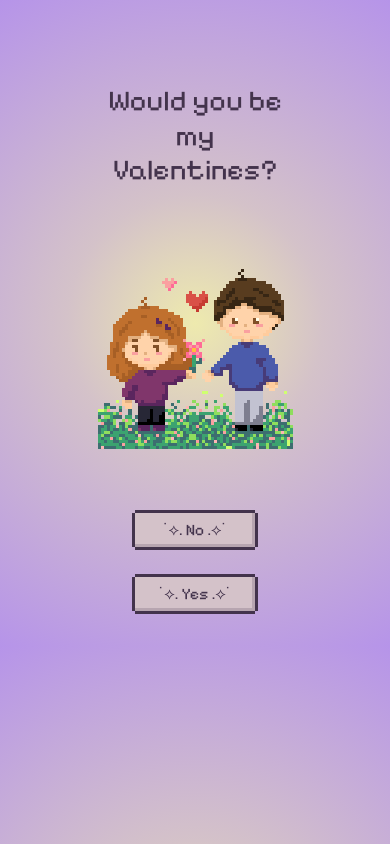
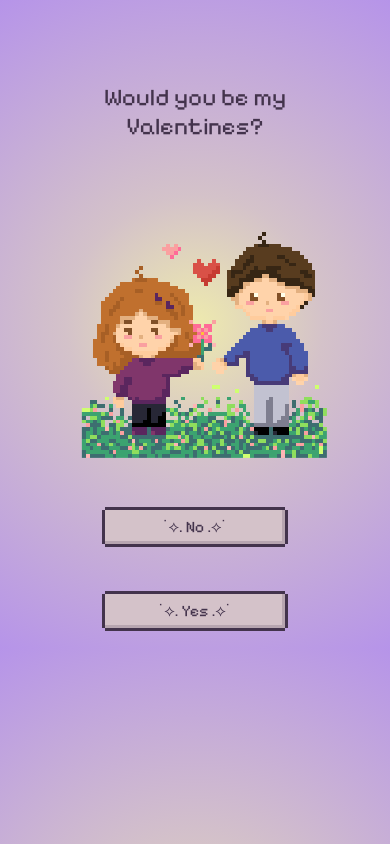
Before and after one commit to michaellamedina/my-valentines-2026, a plain HTML site: page index.html in a window 390 px wide. Drawn offline with nearby package versions, Linux system fonts and the light colour scheme.

Commit message:
Update styles for responsive design adjustments

```diff
--- a/style.css
+++ b/style.css
@@ -103,16 +103,23 @@ button:active {
 
 @media (max-width: 768px) {
   .sprite {
-    width: 10vw;
-    height: 10vw;
+    width: 25vw;
+    height: 25vw;
+    transform: scale(2.5);
+  }
+
+  .d-flex {
+    flex-direction: column !important;
+    gap: 50px !important;
   }
 
   h1 {
-    font-size: 1.8rem !important;
+    font-size: 1.5rem !important;
   }
 
   button {
-    width: 120px;
+    width: 180px;
+    margin: 0 !important;
   }
 
   .container-fluid {
```
